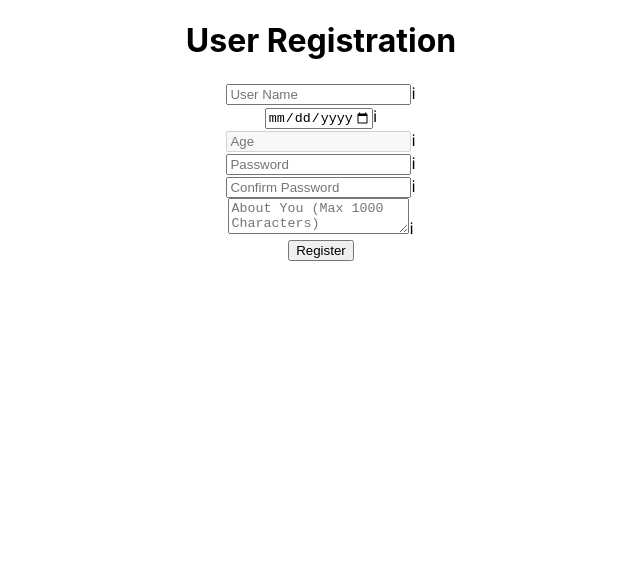
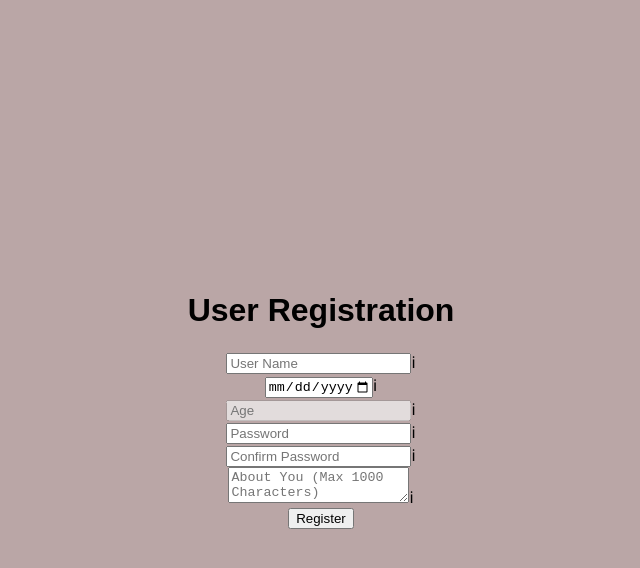
Before and after one commit to tharaneeshraj/register-frontend, a React (Create React App) app: page / in a window 1280 px wide. Shown: the top 568 px of the page, without its empty margins (319-959 px from the left). Built offline with nearby package versions, Linux system fonts and the light colour scheme.

Commit message:
register changes

```diff
--- a/src/Components/register.css
+++ b/src/Components/register.css
@@ -0,0 +1,13 @@
+body {
+    font-family: Arial, sans-serif;
+    background: rgb(186, 166, 166);
+    display: flex;
+    justify-content: center;
+    align-items: center;
+    height: 100vh;
+    margin: 0;
+  }
+
+  .container{
+
+  }
--- a/src/Components/register.js
+++ b/src/Components/register.js
@@ -61,11 +61,7 @@
       if (!user[key]) {
         validationErrors[key] = "This field is required.";
       }
-    });
-
-    if (user.password !== user.cpswd) {
-      validationErrors.cpswd = "Passwords do not match";
-    }
+    })
 
     setErrors(validationErrors);
 
```
